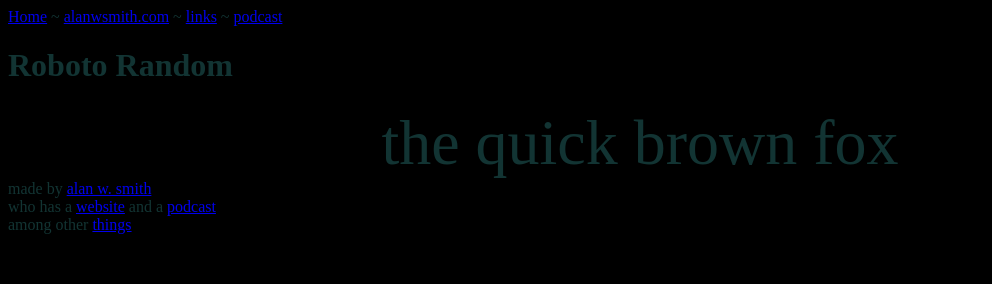
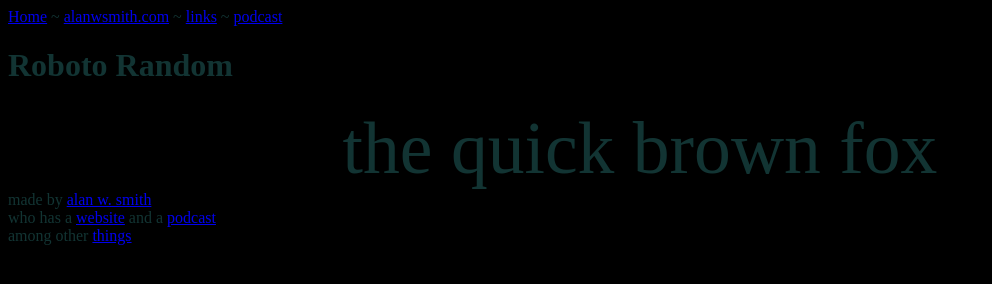
Before and after one commit to alanwsmith/roboto-random.alanwsmith.com, a plain HTML site: page site/index.html in a window 1280 px wide. Shown: the whole page, without its empty margins (0-992 px from the left). Drawn offline with Linux system fonts and the light colour scheme; a web font is replaced by a local one.

Commit message:
Resetting to home in place

```diff
--- a/builder/src/CSS.css
+++ b/builder/src/CSS.css
@@ -50,7 +50,7 @@ body {
 /* } */
 
 #alfa {
-  font-size: 4rem;
+  font-size: 4.6rem;
   font-variation-settings: 'wght' 400, 'wdth' 110, 'opsz' 20, 'GRAD' 20,
     'slnt' 0, 'XTRA' 480, 'XOPQ' 100, 'YOPQ' 80, 'YTLC' 490, 'YTAS' 700,
     'YTDE' -140;
--- a/site/index.html
+++ b/site/index.html
@@ -85,7 +85,7 @@ body {
 /* } */
 
 #alfa {
-  font-size: 4rem;
+  font-size: 4.6rem;
   font-variation-settings: 'wght' 400, 'wdth' 110, 'opsz' 20, 'GRAD' 20,
     'slnt' 0, 'XTRA' 480, 'XOPQ' 100, 'YOPQ' 80, 'YTLC' 490, 'YTAS' 700,
     'YTDE' -140;
@@ -188,8 +188,15 @@ let variations = 0
 const getString = () => {
     const assembler = []
     const alterKey = getRandomObjectKey(current)
+
+    variations = variations === 11 ? 0 : (variations += 1)
+
     for (const k in current) {
-        if (Math.floor(Math.random() * 4) === 1) {
+        // reset to the home settings every now and then
+        if (variations === 0) {
+            current[k] = home[k]
+        }
+        if (Math.floor(Math.random() * 16) === 1) {
             current['slnt'] = 0
         }
         if (k === alterKey) {
@@ -216,13 +223,10 @@ const update = () => {
     if (theTimeout) {
         clearTimeout(theTimeout)
     }
-    theTimeout = setTimeout(
-        () => {
-            els.btn.style.fontVariationSettings = getString()
-            update()
-        },
-        1500
-    )
+    theTimeout = setTimeout(() => {
+        els.btn.style.fontVariationSettings = getString()
+        update()
+    }, 1500)
 }
 
 document.addEventListener('DOMContentLoaded', () => {
```
Also changed, not shown: builder/src/JS.js (+12 -8 lines).
